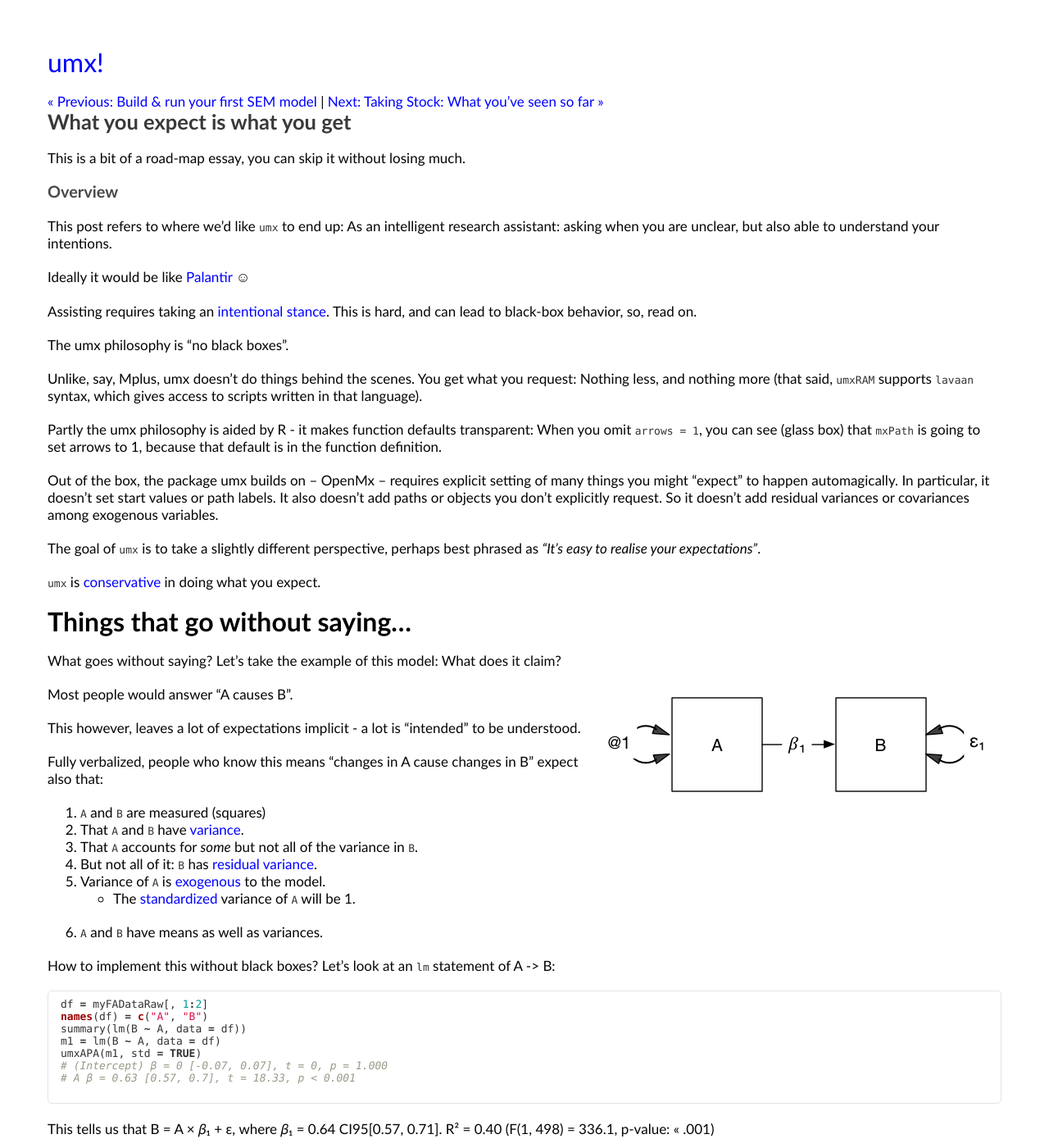
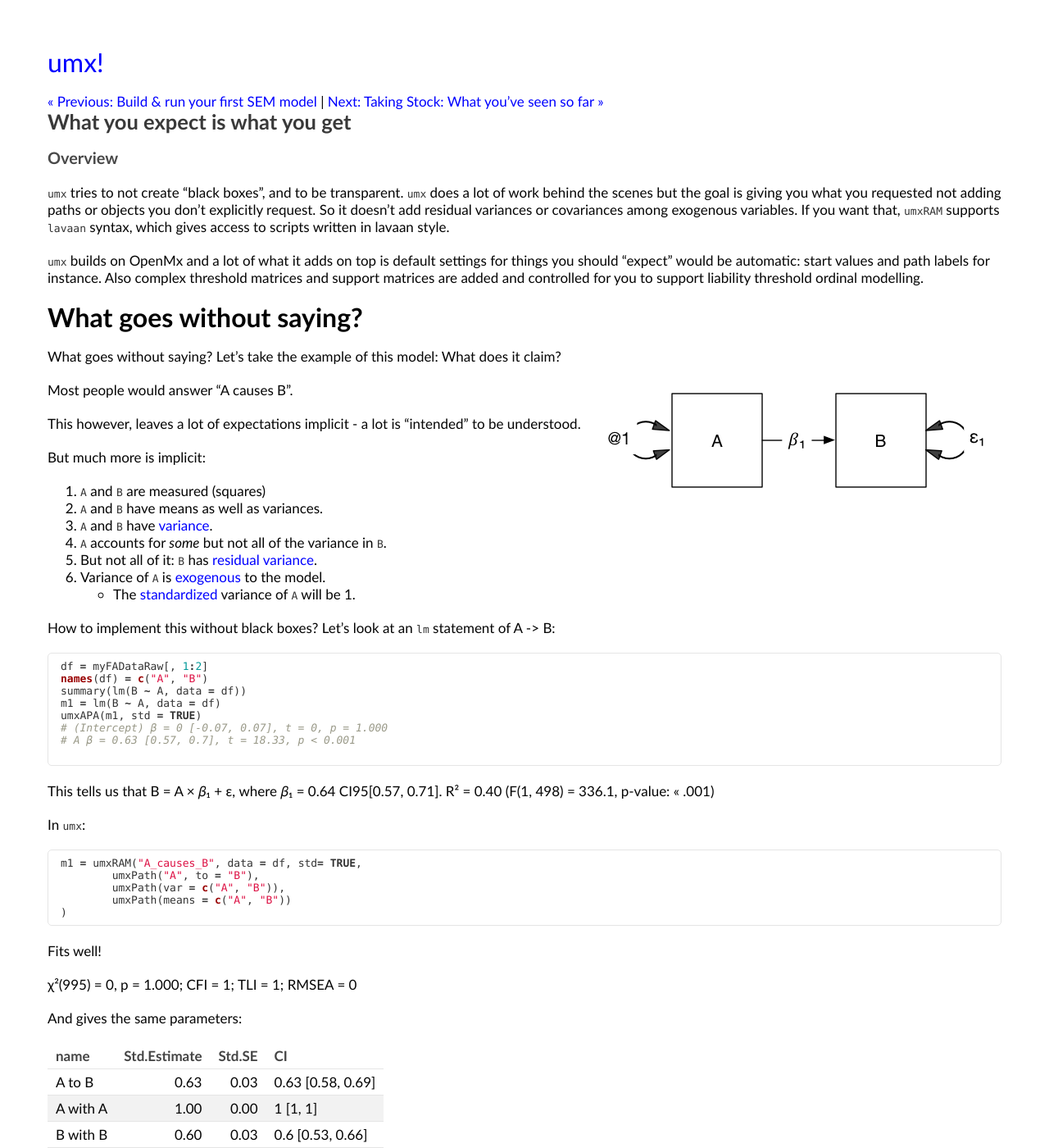
Before and after one commit to tbates/tbates.github.io, a Jekyll site: the page built from _posts/2000-11-23-base-What_you_want_is_what_you_get.markdown, in a window 1280 px wide and 1400 px high. Shown: the whole window at 82% size. Built offline with Jekyll 4.4.1, drawn with Linux system fonts in a browser that asks for light colours; some of the changed text lies outside the part shown.

Commit message:
Update 2000-11-23-base-What_you_want_is_what_you_get.markdown

```diff
--- a/_posts/2000-11-23-base-What_you_want_is_what_you_get.markdown
+++ b/_posts/2000-11-23-base-What_you_want_is_what_you_get.markdown
@@ -6,31 +6,13 @@ comments: true
 categories: basic
 ---
 
-This is a bit of a road-map essay, you can skip it without losing much.
+### Overview
+<a name="top"></a>
+`umx` tries to not create "black boxes", and to be transparent. `umx` does a lot of work behind the scenes but the goal is giving you what you requested not adding paths or objects you don't explicitly request. So it doesn't add residual variances or covariances among exogenous variables. If you want that, `umxRAM` supports `lavaan` syntax, which gives access to scripts written in lavaan style.
 
+`umx` builds on OpenMx and a lot of what it adds on top is default settings for things you should &ldquo;expect&rdquo; would be automatic: start values and path labels for instance. Also complex threshold matrices and support matrices are added and controlled for you to support liability threshold ordinal modelling.
 
-### Overview
-This post refers to where we'd like `umx` to end up: As an intelligent research assistant: asking when you are unclear, but also able to understand your intentions.
-
-Ideally it would be like [Palantir](http://www.Palantir.com) ☺
-
-Assisting requires taking an [intentional stance](https://en.wikipedia.org/wiki/Intentional_stance). This is hard, and can lead to black-box behavior, so, read on.
-
-
-<a name="top"></a>
-The umx philosophy is "no black boxes".
-
-Unlike, say, Mplus, umx doesn't do things behind the scenes. You get what you request: Nothing less, and nothing more (that said, `umxRAM` supports `lavaan` syntax, which gives access to scripts written in that language).
-
-Partly the umx philosophy is aided by R - it makes function defaults transparent: When you omit `arrows = 1`, you can see (glass box) that `mxPath` is going to set arrows to 1, because that default is in the function definition.
-
-Out of the box, the package umx builds on – OpenMx – requires explicit setting of many things you might &ldquo;expect&rdquo; to happen automagically. In particular, it doesn't set start values or path labels. It also doesn't add paths or objects you don't explicitly request. So it doesn't add residual variances or covariances among exogenous variables.
-
-The goal of `umx` is to take a slightly different perspective, perhaps best phrased as *"It's easy to realise your expectations"*.
-
-`umx` is [conservative](https://en.wikipedia.org/wiki/Moral_Foundations_Theory) in doing what you expect.
-
-# Things that go without saying…
+# What goes without saying?
 
 What goes without saying? Let’s take the example of this model: What does it claim?
 
@@ -40,15 +22,15 @@ Most people would answer "A causes B".
 
 This however, leaves a lot of expectations implicit - a lot is &ldquo;intended&rdquo; to be understood.
 
-Fully verbalized, people who know this means "changes in A cause changes in B" expect also that:
+But much more is implicit:
 
 1. `A` and `B` are measured (squares)
-2. That `A` and `B` have [variance](https://en.wikipedia.org/wiki/Index_of_dispersion).
-2. That `A` accounts for *some* but not all of the variance in `B`.
-3. But not all of it: `B` has [residual variance](https://en.wikipedia.org/wiki/Explained_variation).
-4. Variance of `A` is [exogenous](https://en.wikipedia.org/wiki/Exogeny) to the model.
+2. `A` and `B` have means as well as variances.
+3. `A` and `B` have [variance](https://en.wikipedia.org/wiki/Index_of_dispersion).
+4. `A` accounts for *some* but not all of the variance in `B`.
+5. But not all of it: `B` has [residual variance](https://en.wikipedia.org/wiki/Explained_variation).
+6. Variance of `A` is [exogenous](https://en.wikipedia.org/wiki/Exogeny) to the model.
  * The [standardized](https://en.wikipedia.org/wiki/Standard_score) variance of `A` will be 1.
-5. `A` and `B` have means as well as variances.
 
 How to implement this without black boxes? Let’s look at an `lm` statement of A -> B:
 
@@ -98,11 +79,9 @@ And gives the same parameters:
 
 ### More complex ( and realistic) models...
 
-
 This, more complex model is typical of real research (modified from Duncan, Haller, and Portes, 1968):
 
 <img src="/media/umxFixed/Duncan.png" alt="Duncan SEM model">
-
 
 How would we state the claims of this model, and what do we expect an intelligent assistant to take taken for granted?
 
```
Also changed, not shown: other parts of _posts/2000-11-23-base-What_you_want_is_what_you_get.markdown (+3 -4 lines).
